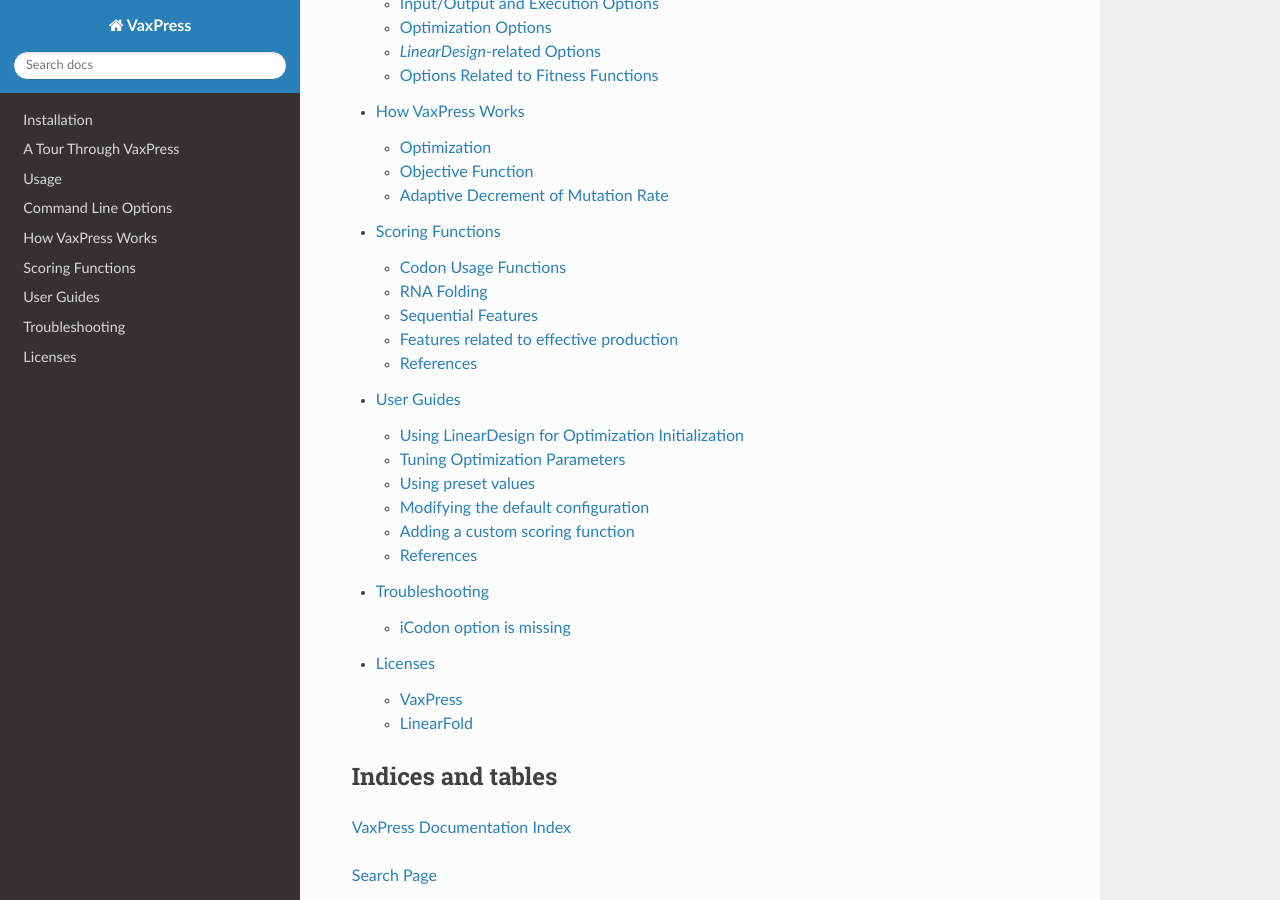
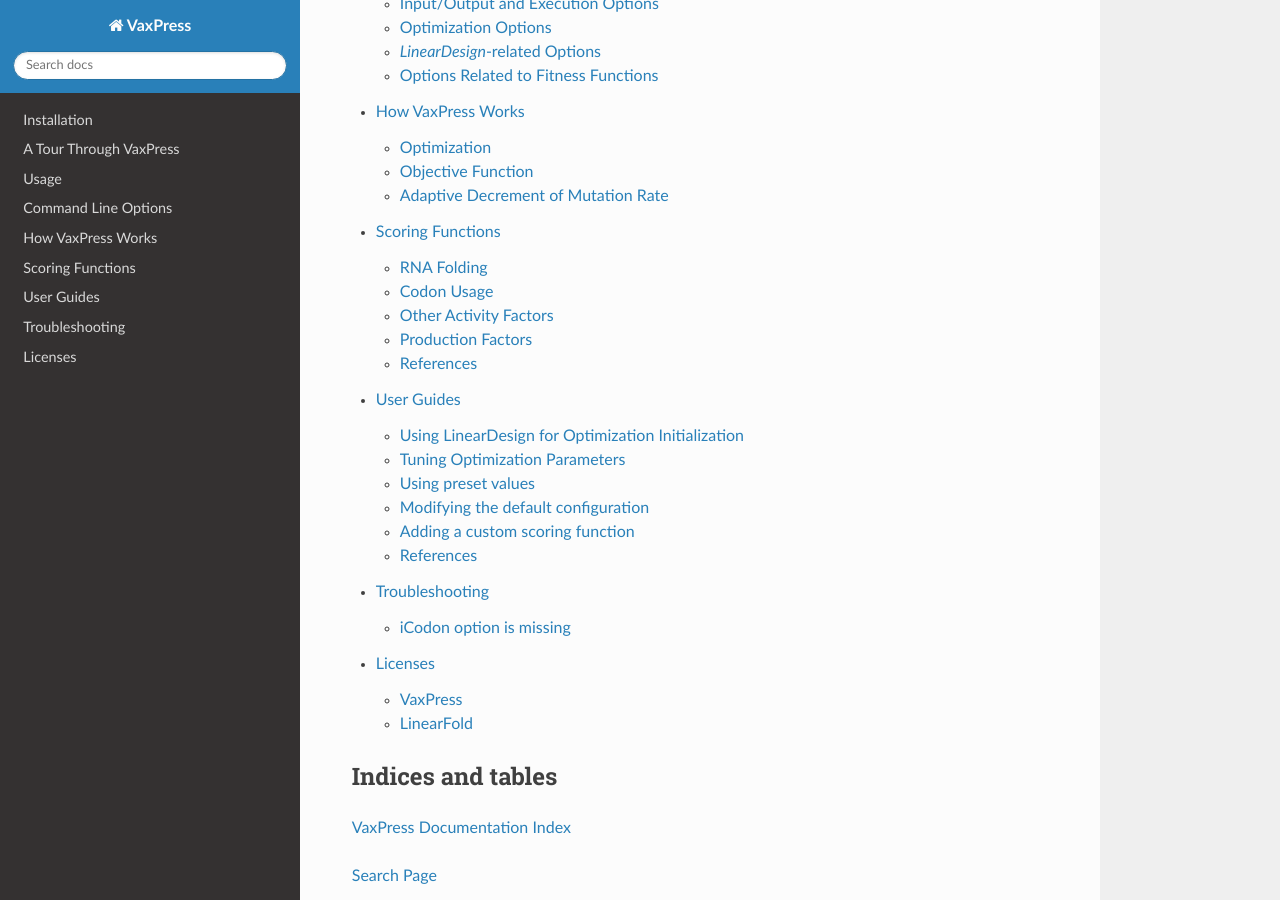
Before and after one commit to ChangLabSNU/VaxPress, a Sphinx documentation site: the page built from docs/index.rst, in a window 1280 px wide and 900 px high, scrolled down 840 px. Built offline with Sphinx 7.4.7 and the Read the Docs theme 2.0.0, drawn with Linux system fonts in a browser that asks for light colours; part of the change alters nothing that is shown.

```diff
--- a/docs/scoring_functions.rst
+++ b/docs/scoring_functions.rst
@@ -26,79 +26,6 @@ any features you desire.
 
 The following sections will explain the rationale and context behind
 these built-in scoring functions.
-
-.. index:: Codon Usage
-.. index:: Bicodon Usage
-.. index:: CAI
-.. index:: Codon Adaptation Index
-
----------------------
-Codon Usage Functions
----------------------
-
-Codon usage bias refers to the discrepancies in the frequency of
-synonymous codons within a coding sequence. This bias can significantly
-influence the stability of mRNA in cells and the quantity of protein
-produced\ [#CAI]_:sup:`,`\ [#Presnyak2015]_. In the case of mRNA vaccines,
-where antigen production takes place within the cells of the human
-recipient, it is generally a safe strategy to align the codon
-frequencies with those found in the human transcriptome.
-
-============================
-Codon Adaptation Index (CAI)
-============================
-
-|:wrench:| :ref:`Options related to Codon Adaptation Index <options-CAI>`
-
-The Codon Adaptation Index (CAI) measures the similarity between
-the codon usage in a given sequence and a reference sequence\ [#CAI]_.
-The relative adaptiveness of each codon is calculated based on the
-the frequency of a specific codon to the most frequently used
-synonymous codon in highly expressed genes. The score for each
-codon, :math:`w_{i}`, is defined as follows:
-
-.. math:: w_{i} = \frac{f_{i}}{\max{f_{i}}}
-
-where :math:`f_{i}` is the number of observations for codon :math:`i` in
-the reference sequence, and :math:`\max{f_{i}}` is the number of
-observations for the most frequently used synonymous codon in the
-reference sequence. The CAI is then calculated as the geometric
-mean of the relative adaptiveness of all codons in the sequence.
-
-.. math:: CAI = \sqrt[n]{\prod_{j=1}^{n} w_{j}}
-
-where :math:`n` is the number of codons in the sequence.
-
-=============
-Bicodon Usage
-=============
-
-|:wrench:| :ref:`Options related to Bicodon Usage <options-bicodon>`
-
-In addition to the biased use of individual codons, the frequency
-of consecutive codon occurrences is also known to be significantly
-biased in highly expressed genes in all three kingdoms of
-life\ [#Tats2008]_. To account for this, the bicodon usage score is
-designed to match the codon pair frequencies in the transcriptome
-of the target species The score is calculated as follows:
-
-.. math:: w_{ABC,DEF} = {\log \frac {f_{ABC,DEF}} {f_{ABC} \cdot f_{DEF}}}
-
-where :math:`ABC,DEF` represents a codon pair, while :math:`F(ABC)`
-denotes the frequency of the individual codon :math:`ABC` within
-the reference sequence.
-
-The bicodon adaptation score, :math:`w_{ABC,DEF}`, is
-standardized to fit within a specific range for easier interpretation
-before being integrated into the final sequence score.
-
-.. image:: _images/cai_bicodon.png
-    :width: 700px
-    :align: center
-    :alt: bicodon usage.
-
-The score is calculated using a table prepared from the CoCoPUTs
-codon usage database\ [#CoCoPUTs]_.
 
 .. index:: RNA Folding
 .. index:: MFE
@@ -213,11 +140,85 @@ Mention about DNA synthesis difficulties.
     :align: center
     :alt: stem-loop structure
 
+.. index:: Codon Usage
+.. index:: Bicodon Usage
+.. index:: CAI
+.. index:: Codon Adaptation Index
+
+-----------
+Codon Usage
+-----------
+
+Codon usage bias refers to the discrepancies in the frequency of
+synonymous codons within a coding sequence. This bias can significantly
+influence the stability of mRNA in cells and the quantity of protein
+produced\ [#CAI]_:sup:`,`\ [#Presnyak2015]_. In the case of mRNA vaccines,
+where antigen production takes place within the cells of the human
+recipient, it is generally a safe strategy to align the codon
+frequencies with those found in the human transcriptome.
+
+============================
+Codon Adaptation Index (CAI)
+============================
+
+|:wrench:| :ref:`Options related to Codon Adaptation Index <options-CAI>`
+
+The Codon Adaptation Index (CAI) measures the similarity between
+the codon usage in a given sequence and a reference sequence\ [#CAI]_.
+The relative adaptiveness of each codon is calculated based on the
+the frequency of a specific codon to the most frequently used
+synonymous codon in highly expressed genes. The score for each
+codon, :math:`w_{i}`, is defined as follows:
+
+.. math:: w_{i} = \frac{f_{i}}{\max{f_{i}}}
+
+where :math:`f_{i}` is the number of observations for codon :math:`i` in
+the reference sequence, and :math:`\max{f_{i}}` is the number of
+observations for the most frequently used synonymous codon in the
+reference sequence. The CAI is then calculated as the geometric
+mean of the relative adaptiveness of all codons in the sequence.
+
+.. math:: CAI = \sqrt[n]{\prod_{j=1}^{n} w_{j}}
+
+where :math:`n` is the number of codons in the sequence.
+
+=============
+Bicodon Usage
+=============
+
+|:wrench:| :ref:`Options related to Bicodon Usage <options-bicodon>`
+
+In addition to the biased use of individual codons, the frequency
+of consecutive codon occurrences is also known to be significantly
+biased in highly expressed genes in all three kingdoms of
+life\ [#Tats2008]_. To account for this, the bicodon usage score is
+designed to match the codon pair frequencies in the transcriptome
+of the target species The score is calculated as follows:
+
+.. math:: w_{ABC,DEF} = {\log \frac {f_{ABC,DEF}} {f_{ABC} \cdot f_{DEF}}}
+
+where :math:`ABC,DEF` represents a codon pair, while :math:`F(ABC)`
+denotes the frequency of the individual codon :math:`ABC` within
+the reference sequence.
+
+The bicodon adaptation score, :math:`w_{ABC,DEF}`, is
+standardized to fit within a specific range for easier interpretation
+before being integrated into the final sequence score.
+
+.. image:: _images/cai_bicodon.png
+    :width: 700px
+    :align: center
+    :alt: bicodon usage.
+
+The score is calculated using a table prepared from the CoCoPUTs
+codon usage database\ [#CoCoPUTs]_.
+
+
 .. index:: iCodon-Predicted Stability, U Count, DegScore
 
--------------------
-Sequential Features
--------------------
+----------------------
+Other Activity Factors
+----------------------
 
 This area includes various factors that influence RNA sequence
 stability and immunogenicity in cells, such as:
@@ -270,9 +271,9 @@ CDS\ [#Leppek2022]_.
 
 .. index:: Local GC Ratio, Repeat Length
 
-----------------------------------------
-Features related to effective production
-----------------------------------------
+------------------
+Production Factors
+------------------
 
 ==============
 Local GC Ratio
@@ -303,16 +304,21 @@ Repeat Length
 
 |:wrench:| :ref:`Options related to Repeat Length <options-repeats>`
 
-For the mass production of mRNA vaccines, cloning using plasmids
-is necessary. This is achieved through the synthesis of the target
-sequence and vector. If the target sequence itself contains numerous
-tandem repeats, difficulties arise in this synthesis and assembly
-process. Therefore, it is important to proceed in a way that
-minimizes this issue.
+Working with a codon-optimized CDS necessitates gene synthesis,
+typically achieved through chemical oligonucleotide synthesis and
+*in vitro* assembly. However, the presence of tandem repeats or
+inverted repeats can complicate this process, making it more prone
+to errors and less productive. VaxPress mitigates the issues that
+may impede vaccine development and production. The repeat length
+score function penalizes detected tandem repeats to minimize the
+appearance of such repeats in the sequence.
 
-In VaxPress, tandem repeats are quantified by measuring their length.
-By using ``pytrf.GTRFinder``, VaxPress finds all generic tandem
-repeats from given sequences. And add all of their lengths.
+Currently, VaxPress utilizes `pytrf
+<https://github.com/lmdu/pytrf>`_'s ``GTRFinder`` to detect tandem
+repeats. The metric is determined by the total length of all tandem
+repeats detected by ``GTRFinder`` that surpass a specified threshold.
+This approach ensures a more streamlined and error-free process in
+the development and manufacturing of vaccines.
 
 ----------
 References
```
